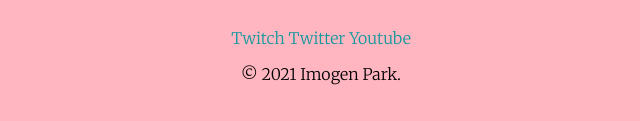
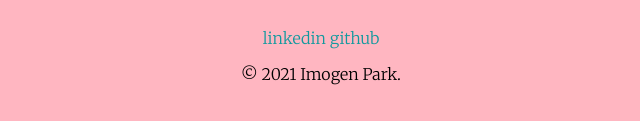
Before and after one commit to Sweetimo/Personalsite, a plain HTML site: page Css- My site/index.html in a window 1280 px wide. Shown: the part 2867-2988 px from the top of the page, 319-959 px from the left. Drawn offline with Linux system fonts and the light colour scheme.

Commit message:
Add files via upload

```diff
--- a/Css- My site/index.html
+++ b/Css- My site/index.html
@@ -58,9 +58,8 @@
 
 
   <div class="bottom-container">
-    <a class="footer-link" href="https://www.twitch.tv/satsumabeemo">Twitch</a>
-    <a class="footer-link" href="https://twitter.com/SatsuImog">Twitter</a>
-    <a class="footer-link" href="https://www.youtube.com/channel/UCjR_LQj0ZZRkcRK566RM_aA">Youtube</a>
+    <a class="footer-link" href="https://www.linkedin.com/in/imogen-park-787299220/">linkedin</a>
+    <a class="footer-link" href="https://github.com/Sweetimo">github</a>
     <p>© 2021 Imogen Park.</p>
   </div>
 
```
